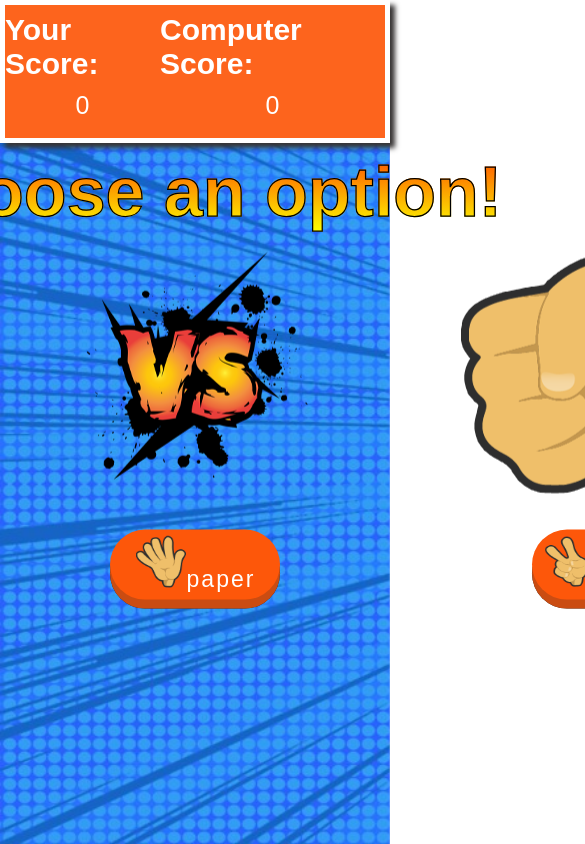
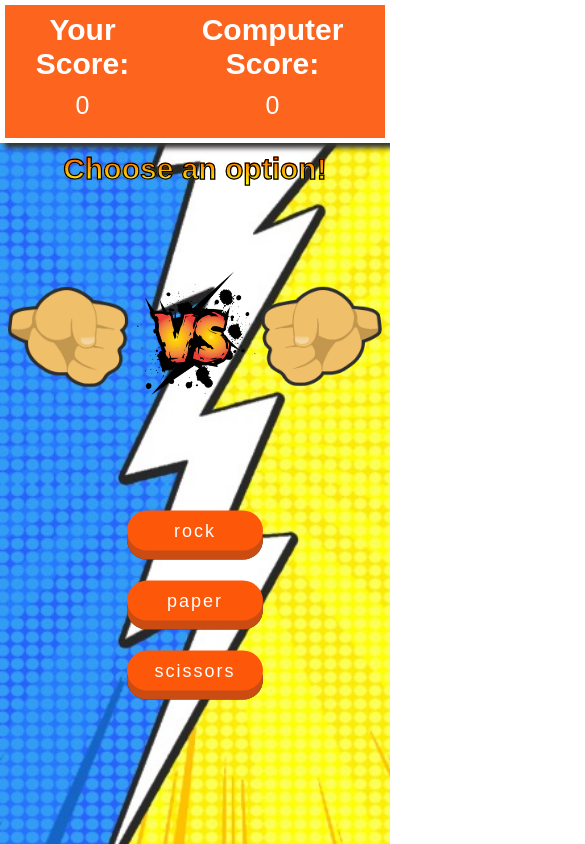
Before and after one commit to Delvinlim/uas-project, a website: page suit-game/index.html in a window 390 px wide. Both pictures are taken after a click on the button "START". Shown: the top 844 px of the page, 585 px wide, since content can reach past the window. Drawn offline with Linux system fonts and the light colour scheme; some packages are replaced by stand-ins of ours; files that its build step writes are made by us from their sources; a script that the page names is missing; files whose address does not match are found by name; a web font is replaced by a local one.

Commit message:
working on the responsiveness of the suit game

```diff
--- a/suit-game/assets/css/suit.css
+++ b/suit-game/assets/css/suit.css
@@ -4,35 +4,38 @@
   box-sizing: border-box;
 }
 /*rgb(223, 156, 13);*/
-section {
-  height: 100vh;
+
+html {
+  overflow-x: hidden;
+  scroll-behavior: smooth;
+}
+
+body {
   background-image: url(/img/bg3.jpeg);
   background-repeat: no-repeat;
   background-size: cover;
+  background-position: center;
   background-attachment: fixed;
+  overflow-x: hidden;
   font-family: sans-serif;
-}
-
-.intro img {
-  position: absolute;
-  left: 120px;
-  bottom: 120px;
-  transform: rotateY(180deg);
+  height: 100vh;
+  position: relative;
 }
 
 .score {
+  background-color: rgb(253, 100, 29);
+  border: 5px solid white;
+  box-shadow: 5px 5px 5px rgb(54, 51, 51);
   color: rgb(255, 255, 255);
-  box-shadow: 5px 5px 5px rgb(54, 51, 51);
-  background-color: rgb(253, 100, 29);
-  /* background: rgba(0, 0, 0, 0.3); */
-  border: 5px solid white;
   height: 17vh;
   display: flex;
   justify-content: space-around;
   align-items: center;
+  text-align: center;
 }
 
 .score h2 {
+  text-align: center;
   font-size: 30px;
 }
 
@@ -55,6 +58,7 @@ section {
 }
 
 .intro h1 {
+  text-align: center;
   font-size: 70pt;
   letter-spacing: 6px;
   background: linear-gradient(to bottom, #ff4800, #fbff00);
@@ -66,6 +70,14 @@ section {
 
 .intro h2 {
   font-size: 25pt;
+  text-align: center;
+}
+
+.intro img {
+  position: absolute;
+  left: 120px;
+  bottom: 120px;
+  transform: rotateY(180deg);
 }
 
 .intro button,
@@ -85,11 +97,25 @@ section {
   transition: all 0.2 ease;
 }
 
+.match {
+  width: 150vh;
+  height: 70vh;
+  margin-top: 25px;
+  position: absolute;
+  top: 50%;
+  left: 50%;
+  transform: translate(-50%, -50%);
+  transition: opacity 0.5s ease 0.5s;
+}
+
 .match button {
   margin-top: 30px;
   float: left;
   height: 70px;
   border-radius: 40px;
+  justify-content: center;
+  display: flex;
+  align-items: center;
 }
 
 .intro button:active {
@@ -97,10 +123,14 @@ section {
   transform: translateY(4px);
 }
 
-.options button:active {
-  box-shadow: 0px 5px 0px rgb(180, 71, 20), 0px 5px 0px #222222;
-  transform: translateY(4px);
+/* .info {
+  display: flex;
+  justify-content: space-between;
 }
+
+.winner {
+  display: inline;
+} */
 
 .quit button {
   font-size: 18px;
@@ -116,17 +146,6 @@ section {
 .quit button:active {
   box-shadow: 0px 5px 0px rgb(180, 71, 20), 0px 5px 0px #222222;
   transform: translateY(4px);
-}
-
-.match {
-  width: 150vh;
-  height: 70vh;
-  margin-top: 25px;
-  position: absolute;
-  top: 50%;
-  left: 50%;
-  transform: translate(-50%, -50%);
-  transition: opacity 0.5s ease 0.5s;
 }
 
 .settings {
@@ -274,6 +293,11 @@ input[type='range']::-webkit-slider-thumb {
   align-items: center;
 }
 
+.options button:active {
+  box-shadow: 0px 5px 0px rgb(180, 71, 20), 0px 5px 0px #222222;
+  transform: translateY(4px);
+}
+
 .options img {
   transform: rotate(90deg);
 }
@@ -351,3 +375,69 @@ div.fadeIn {
     transform: translateX(0px);
   }
 }
+
+/*--------------------------------------------------------------
+# MEDIA QUERIES
+--------------------------------------------------------------*/
+@media (max-width:1024px){
+  .hands {
+    display: flex;
+    justify-content: center;
+  }
+
+  .options {
+    justify-content: space-evenly;
+    flex-direction: column;
+  }
+
+  .hands img {
+    width: 20%;
+  }
+
+  .match {
+    display: flex;
+    flex-direction: column;
+  }
+}
+
+@media (max-width:768px){
+  .winner {
+    font-size: 2.5rem;
+  }
+
+  .hands img {
+    width: 15%;
+  }
+}
+
+@media (max-width:450px){
+  html {
+    font-size: 12px;
+  }
+
+  .match .hands {
+    height: 35vh;
+  }
+
+  .match .options img {
+    display: none;
+  }
+
+  .match button {
+    width: 136px;
+    height: 40px;
+    font-size: 18px;
+  }
+
+  .winner {
+    font-size: 2.5rem;
+  }
+
+  .hands img {
+    width: 10%;
+  }
+
+  .settings {
+    width: 80%;
+  }
+}
```
